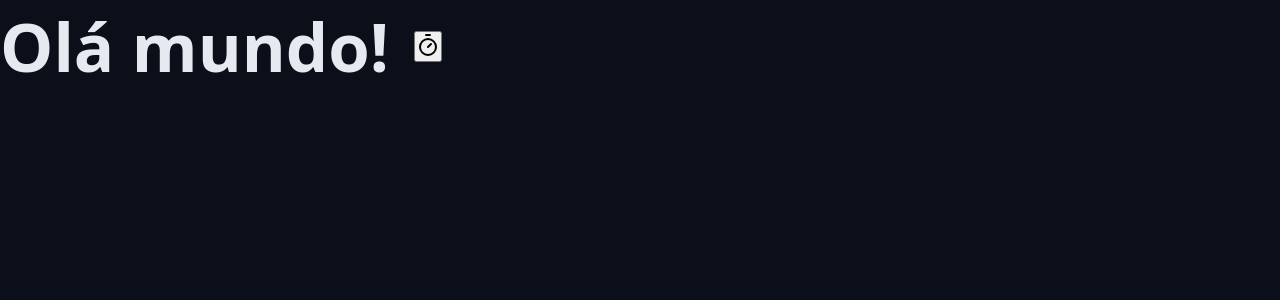
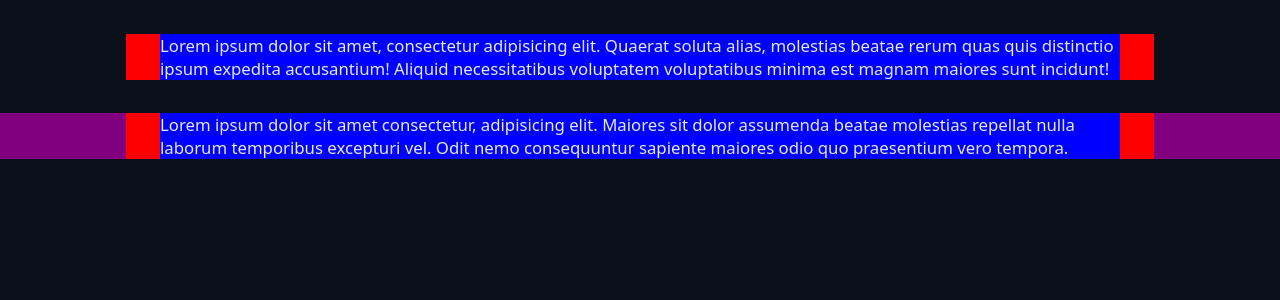
Before and after one commit to Tyago404/chronos-pomodoro, a React (Vite) app: page / in a window 1280 px wide. Shown: the top 300 px of the page. Built offline with nearby package versions, Linux system fonts and the light colour scheme.

Commit message:
ContainerFLuido

```diff
--- a/src/App.tsx
+++ b/src/App.tsx
@@ -1,25 +1,31 @@
 //Componentes sempre com CamelCase!
-import { Fragment } from "react/jsx-runtime" //Utilizando o fragment
 
 //Importanto arquivos css, não precisar ter um nome, importe diretamente o arquivo
-import './styles/theme.css'
-import './styles/global.css'
+import './styles/theme.css';
+import './styles/global.css';
 
-//Importando Componentes
-import {Heading} from './components/Heading'
-import { TimerIcon } from "lucide-react"
+//Importando Componente
 
+export const App = () => {
+  return (
+    <>
+      <div className='container'>
+        <div className='content'>
+          <section>
+            <p>Lorem ipsum dolor sit amet, consectetur adipisicing elit. Quaerat soluta alias, molestias beatae rerum quas quis distinctio ipsum expedita accusantium! Aliquid necessitatibus voluptatem voluptatibus minima est magnam maiores sunt incidunt!</p>
+          </section>
+        </div>
+      </div>
 
-export const App = ()=>{
-  return(
-    <Fragment>
-      <Heading>  {/*Esse elemento agora tem várias tags html com vários tipos.. Para não precisar tipar todas as props, utilize React.node no /Heading.tsx */}
-        <h1>Olá mundo!</h1>
-        <button><TimerIcon /></button>
-      </Heading>
-
-
-
-    </Fragment>
-  )
-}
+      <div className='container-fluid'> {/*Esse container é esticado pela pagina inteira*/}
+        <div className='container'>  {/*Para alinhar o conteudo ao centro e limita-lo */}
+          <div className='content'> {/*Abrigar o conteudo */}
+            <section>
+              <p>Lorem ipsum dolor sit amet consectetur, adipisicing elit. Maiores sit dolor assumenda beatae molestias repellat nulla laborum temporibus excepturi vel. Odit nemo consequuntur sapiente maiores odio quo praesentium vero tempora.</p>
+            </section>
+          </div>
+        </div>
+      </div>
+    </>
+  );
+};
--- a/src/styles/global.css
+++ b/src/styles/global.css
@@ -16,3 +16,21 @@ body{
   background-color: var(--gray-900);
   color: var(--text-default);
 }
+
+
+.container-fluid{
+  max-width: auto;
+  background-color: purple;
+}
+
+.container{
+  max-width: 98rem; /*ou 980pixels*/
+  margin: 0 auto;  /*para centralizar a div com 0cima baixo e auto dos lados */
+  background-color: red;
+
+}
+
+.content{
+ margin: 3.2rem;
+ background-color: blue;
+}
```
